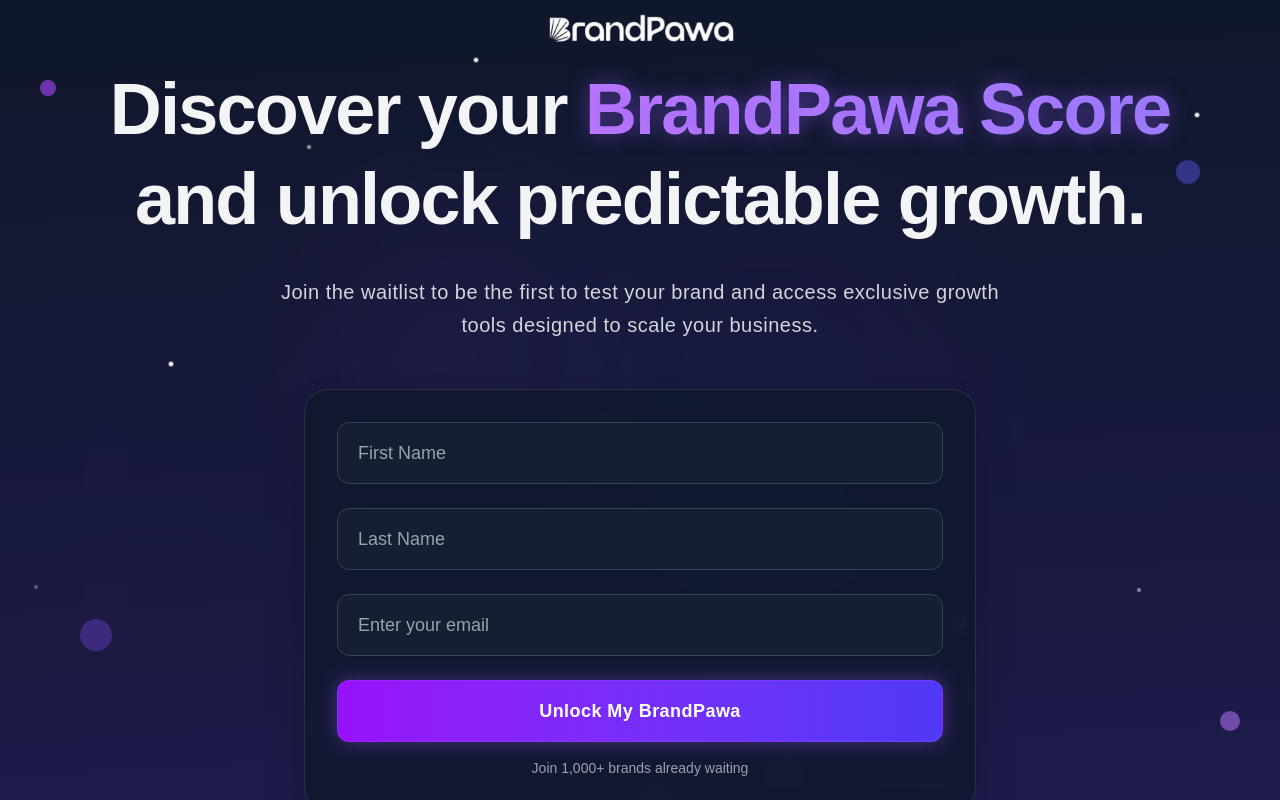
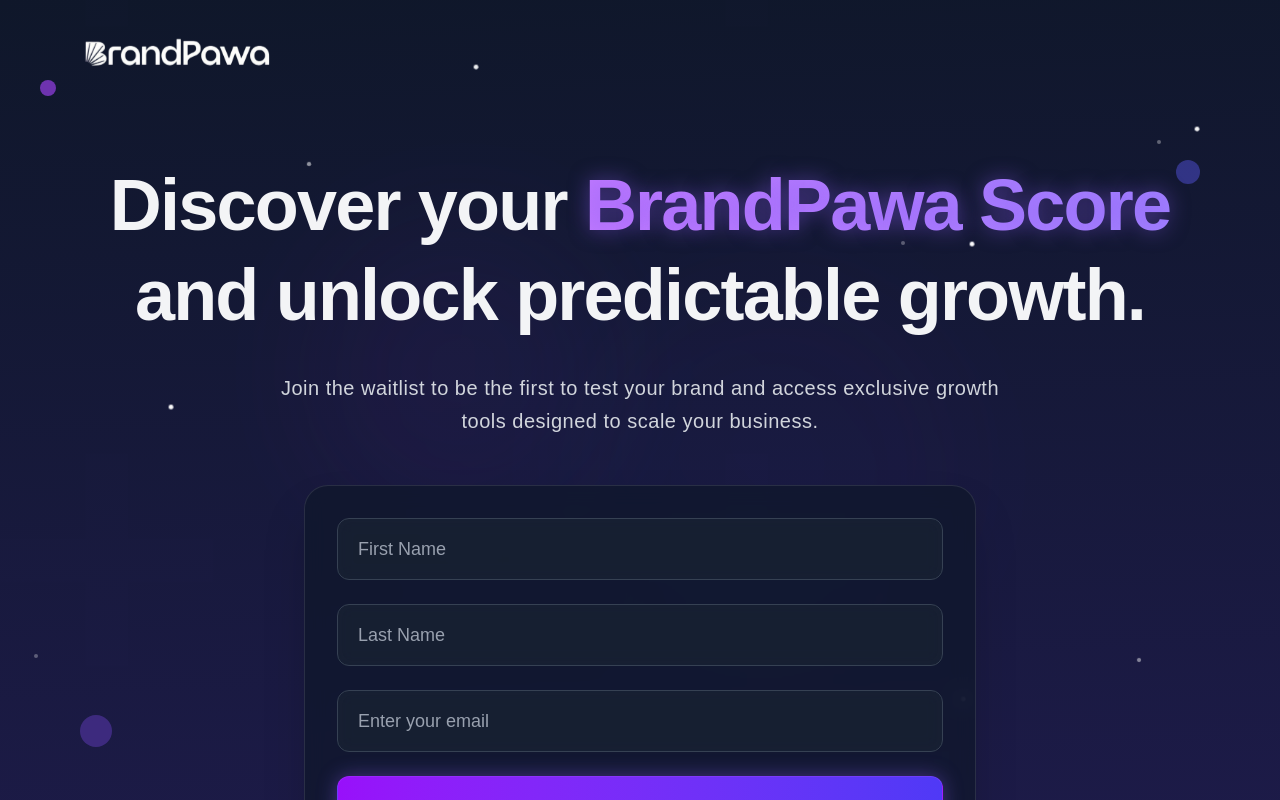
Before and after one commit to chizhinime/brand-pawa, a Next.js app: page / in a window 1280 px wide. Shown: the top 800 px of the page. Built offline with nearby package versions, Linux system fonts and the light colour scheme; a web font is replaced by a local one.

Commit message:
Update index.tsx

```diff
--- a/src/pages/index.tsx
+++ b/src/pages/index.tsx
@@ -321,19 +321,17 @@
           </div>
 
           {/* Logo with actual image */}
-          <div>
-            <div>
+<div className="mb-8 sm:mb-12 transform hover:scale-105 transition-transform duration-300 animate-on-scroll w-full">
+  <div className="flex items-center justify-start p-4 sm:p-6">
     <img
       src="/logo.png"
       alt="BrandPawa"
-                className="h-12 sm:h-16 w-auto mx-auto"
+      className="h-12 sm:h-16 w-auto ml-4 sm:ml-8"
       onError={(e) => {
-                  // Fallback if image doesn't load
         const target = e.target as HTMLImageElement;
         target.style.display = 'none';
-                  // Show text fallback
         const fallback = document.createElement('div');
-                  fallback.className = 'text-white font-bold text-xl sm:text-2xl tracking-wide';
+        fallback.className = 'text-white font-bold text-xl sm:text-2xl tracking-wide ml-4 sm:ml-8';
         fallback.textContent = 'BRANDPAWA';
         target.parentNode?.appendChild(fallback);
       }}
```
Lines whose indentation alone changed are shown as unchanged.
